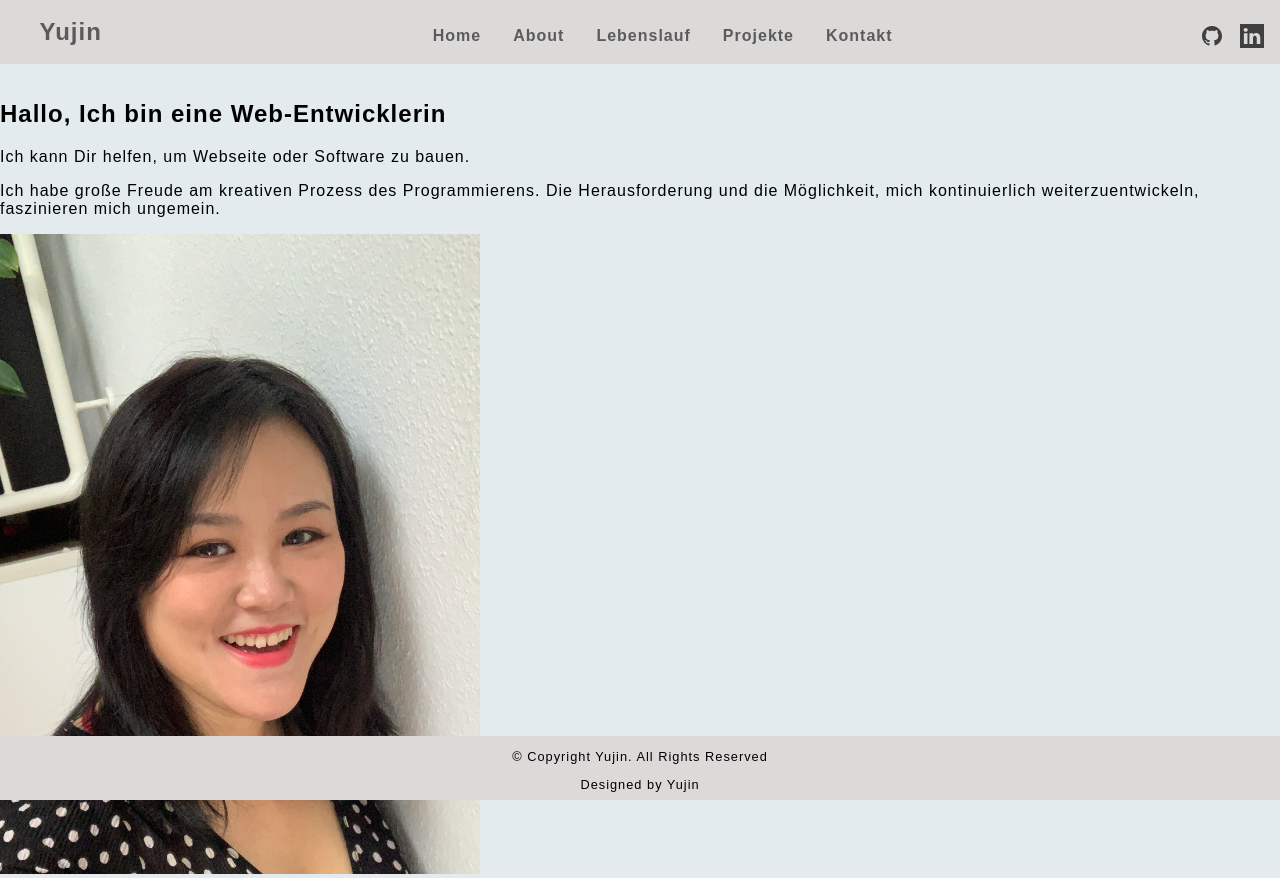
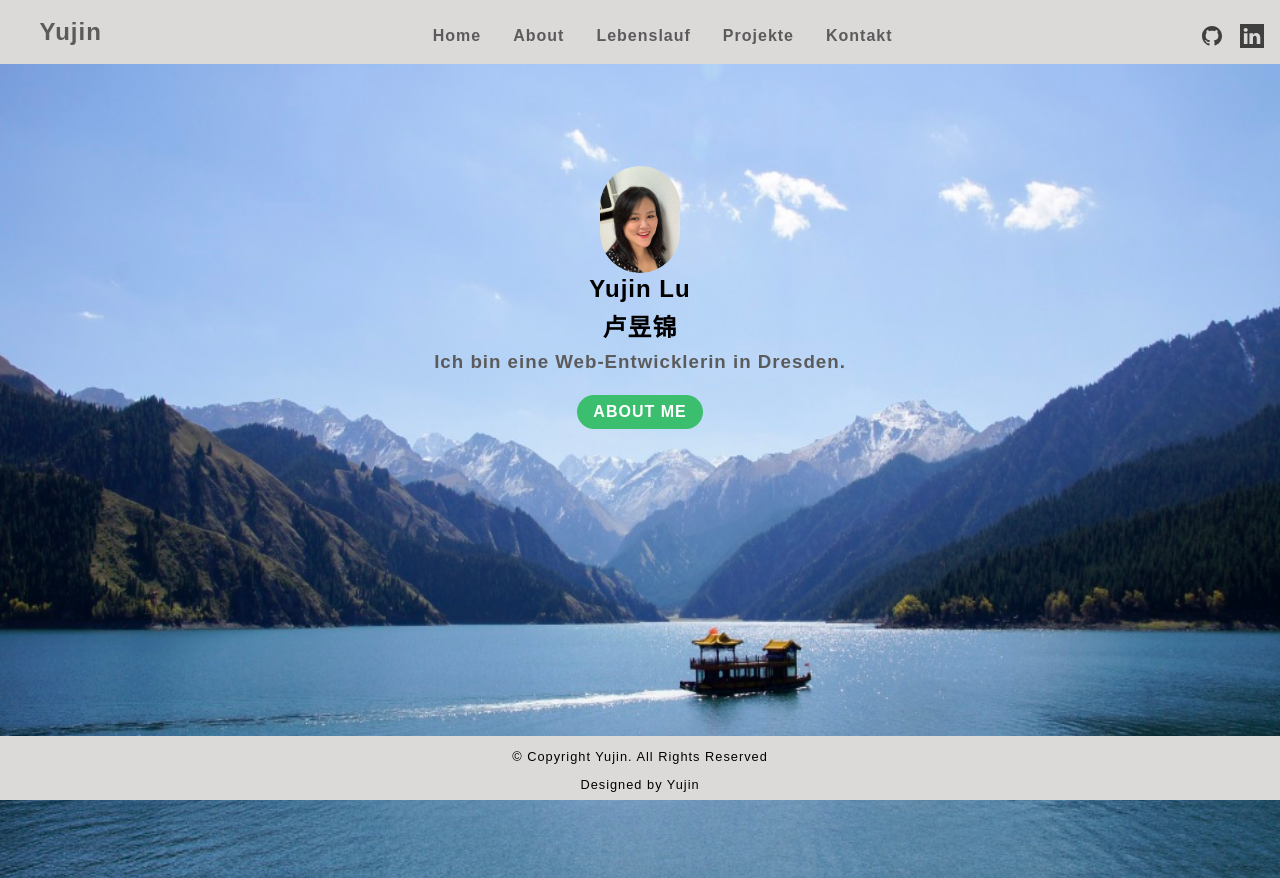
Before and after one commit to LuYujin9/Portfolio, a React (Create React App) app: page / in a window 1280 px wide. After the commit the page ends 800 px from the top, so only its background shows below. Built offline with nearby package versions, Linux system fonts and the light colour scheme.

Commit message:
updated the contexts of homepage and styled them

```diff
--- a/src/App.css
+++ b/src/App.css
@@ -6,10 +6,10 @@
 
 :root {
   --color-background: #a5c2d5;
-  --color-dake: #5c5b5b;
+  --color-dack: #5c5b5b;
   --color-navbar: #dcd9d9;
   --color-bright: #e3ebef;
-  --color-4: #032236;
+  --color-button: #3bbe6d;
 }
 
 body {
@@ -29,11 +29,22 @@ header {
 }
 
 h1 {
-  color: var(--color-dake);
+  margin: auto 0.5em;
+  color: var(--color-dack);
   width: 6em;
   font-size: 1.5em;
-  margin: auto 0.5em;
   font-weight: bold;
+  text-align: center;
+}
+
+h2 {
+  margin: 0.1em;
+  text-align: center;
+}
+
+h3 {
+  margin: 0.3em;
+  color: var(--color-dack);
   text-align: center;
 }
 
@@ -50,7 +61,7 @@ nav {
 .page-link {
   margin: auto 1em;
   height: 2em;
-  color: var(--color-dake);
+  color: var(--color-dack);
   font-weight: bold;
   text-decoration: none;
   border-radius: 1em;
@@ -71,12 +82,7 @@ nav {
 }
 
 main {
-  margin-top: 0em;
-  padding-top: 5em;
-}
-
-.my-foto {
-  width: 30em;
+  padding-top: 4em;
 }
 
 footer {
@@ -92,3 +98,53 @@ footer {
 footer > p {
   font-size: 0.8em;
 }
+
+/* style of homepage */
+
+.homepage {
+  height: 110vh;
+  width: 100%;
+  background-image: url("/public/images/background.jpeg");
+  background-size: 100% 110vh;
+  position: fixed;
+}
+
+.homepage-context-container {
+  margin: auto;
+  margin-top: 8%;
+  width: 100%;
+  display: flex;
+  flex-direction: column;
+  animation-duration: 3s;
+  animation-name: slidein;
+}
+
+.about-me-link {
+  margin: 1em auto;
+  padding: 0.5em 1em;
+  border-radius: 2em;
+  color: white;
+  font-weight: bold;
+  background-color: var(--color-button);
+  text-decoration: none;
+}
+
+.my-foto {
+  margin: auto;
+  width: 5em;
+  border-radius: 3em;
+}
+
+/* animation */
+
+@keyframes slidein {
+  from {
+    margin-left: 100%;
+    width: 300%;
+  }
+
+  to {
+    margin-left: 0%;
+    width: 100%;
+  }
+}
--- a/src/Pages/About.js
+++ b/src/Pages/About.js
@@ -1,4 +1,14 @@
 function About() {
-  return <main></main>;
+  return (
+    <main>
+      <article class="">
+        <p class="">
+          Ich habe große Freude am kreativen Prozess des Programmierens. Die
+          Herausforderung und die Möglichkeit, mich kontinuierlich
+          weiterzuentwickeln, faszinieren mich ungemein.
+        </p>
+      </article>
+    </main>
+  );
 }
 export default About;
--- a/src/Pages/Home.js
+++ b/src/Pages/Home.js
@@ -1,19 +1,19 @@
+import { Link } from "react-router-dom";
+
 function Home() {
   return (
     <main>
       <section class="homepage">
-        <h2>Hallo, Ich bin eine Web-Entwicklerin</h2>
-        <p>Ich kann Dir helfen, um Webseite oder Software zu bauen.</p>
-        <article class="">
-          <p class="">
-            Ich habe große Freude am kreativen Prozess des Programmierens. Die
-            Herausforderung und die Möglichkeit, mich kontinuierlich
-            weiterzuentwickeln, faszinieren mich ungemein.
-          </p>
-        </article>
-        <article>
-          <img class="my-foto" src="/images/me.jpg" alt="foto from Yujin" />
-        </article>
+        <div class="homepage-context-container">
+          <img class="my-foto" alt="my foto" src="/images/my-foto.jpg" />
+
+          <h2>Yujin Lu</h2>
+          <h2>卢昱锦</h2>
+          <h3>Ich bin eine Web-Entwicklerin in Dresden.</h3>
+          <Link class="about-me-link" to="/about">
+            ABOUT ME
+          </Link>
+        </div>
       </section>
     </main>
   );
```
Also changed, not shown: public/images/me.jpeg (added), public/images/my-foto.jpg (renamed from public/images/me.jpg).
